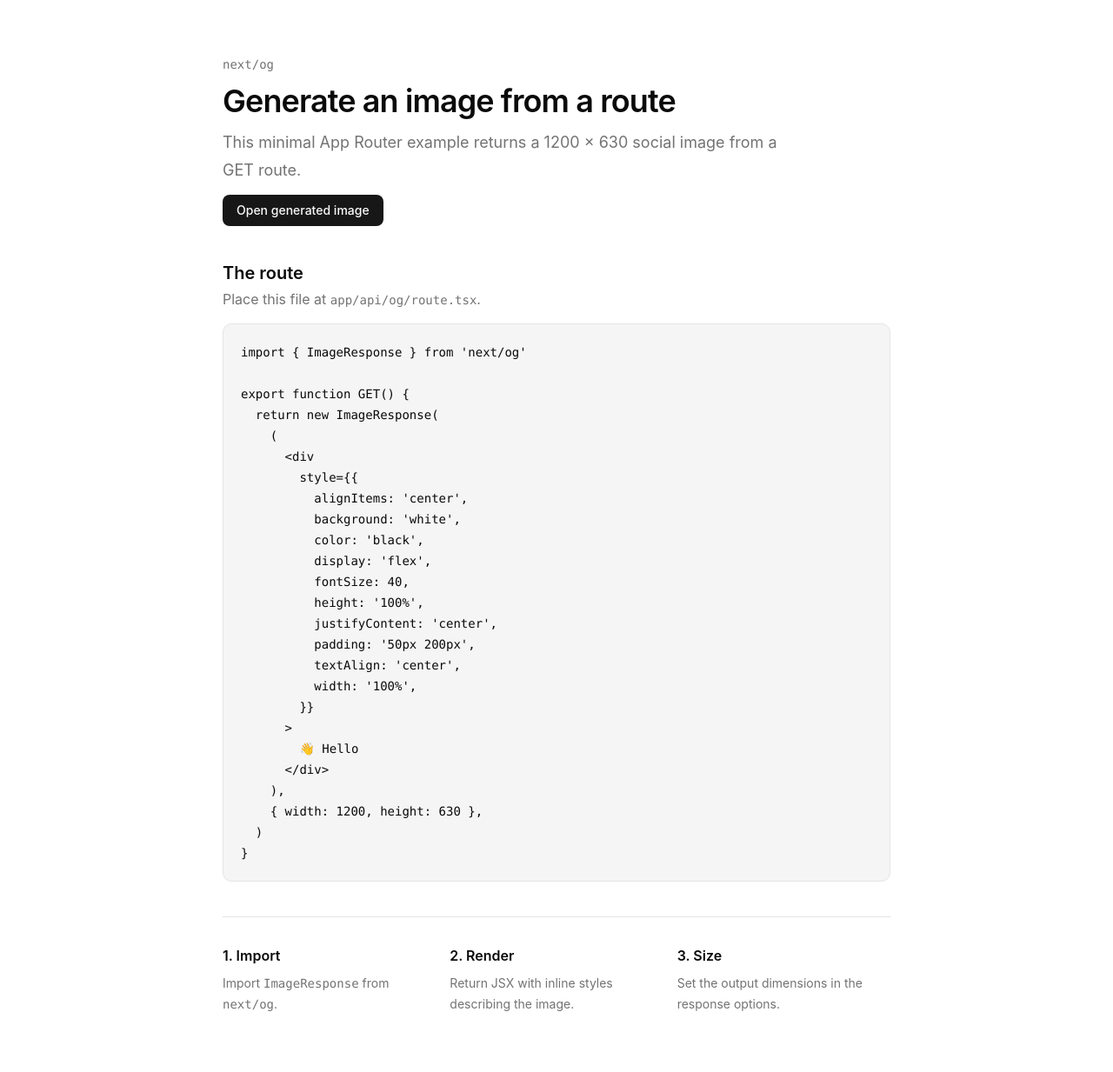
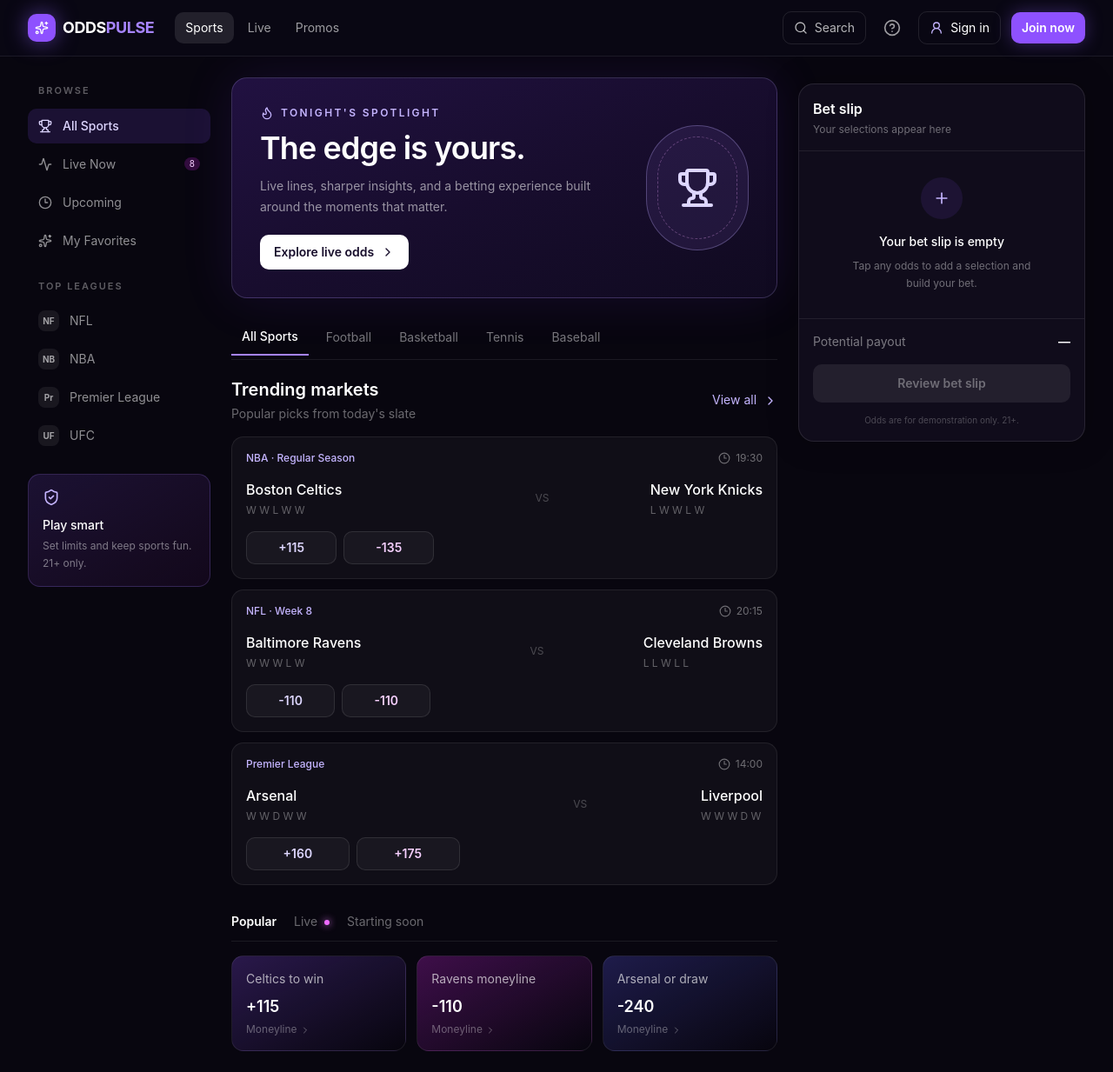
Before and after one commit to nimarahimloo/nexus-bet, a Next.js app: page / in a window 1280 px wide. Shown: the whole page at 87% size. Built offline with nearby package versions, Linux system fonts and the light colour scheme.

Commit message:
feat: switch to dark theme and rebrand app layout
Updated global color scheme to dark mode. Changed app title and description to reflect new branding. Refactored page layout for OddsPulse.

V0-Chat-Id: smUS9mYjmAG

```diff
--- a/app/globals.css
+++ b/app/globals.css
@@ -46,9 +46,9 @@
 }
 
 :root {
-  color-scheme: light;
-  --background: oklch(1 0 0);
-  --foreground: oklch(0.145 0 0);
+  color-scheme: dark;
+  --background: oklch(0.11 0.025 292);
+  --foreground: oklch(0.98 0.01 285);
   --card: oklch(1 0 0);
   --card-foreground: oklch(0.145 0 0);
   --popover: oklch(1 0 0);
--- a/app/layout.tsx
+++ b/app/layout.tsx
@@ -3,8 +3,8 @@ import type { Metadata, Viewport } from 'next'
 import './globals.css'
 
 export const metadata: Metadata = {
-  title: 'next/og Minimal Example',
-  description: 'A minimal Next.js ImageResponse example.',
+  title: 'OddsPulse — Live sports, sharper picks',
+  description: 'A focused sportsbook experience for exploring live markets and upcoming games.',
   generator: 'v0.app',
   icons: {
     icon: [
--- a/app/page.tsx
+++ b/app/page.tsx
@@ -1,74 +1,84 @@
-const routeCode = `import { ImageResponse } from 'next/og'
+'use client'
 
-export function GET() {
-  return new ImageResponse(
-    (
-      <div
-        style={{
-          alignItems: 'center',
-          background: 'white',
-          color: 'black',
-          display: 'flex',
-          fontSize: 40,
-          height: '100%',
-          justifyContent: 'center',
-          padding: '50px 200px',
-          textAlign: 'center',
-          width: '100%',
-        }}
-      >
-        👋 Hello
-      </div>
-    ),
-    { width: 1200, height: 630 },
-  )
-}`
+import { useState } from 'react'
+import {
+  Activity,
+  ChevronRight,
+  CircleHelp,
+  Clock3,
+  Flame,
+  Menu,
+  Plus,
+  Search,
+  ShieldCheck,
+  Sparkles,
+  Trophy,
+  UserRound,
+  X,
+} from 'lucide-react'
+
+const leagues = ['All Sports', 'Football', 'Basketball', 'Tennis', 'Baseball']
+
+const games = [
+  { league: 'NBA · Regular Season', time: '19:30', home: 'Boston Celtics', away: 'New York Knicks', homeForm: 'W W L W W', awayForm: 'L W W L W', homeOdds: '+115', awayOdds: '-135' },
+  { league: 'NFL · Week 8', time: '20:15', home: 'Baltimore Ravens', away: 'Cleveland Browns', homeForm: 'W W W L W', awayForm: 'L L W L L', homeOdds: '-110', awayOdds: '-110' },
+  { league: 'Premier League', time: '14:00', home: 'Arsenal', away: 'Liverpool', homeForm: 'W W D W W', awayForm: 'W W W D W', homeOdds: '+160', awayOdds: '+175' },
+]
+
+const quickPicks = [
+  { label: 'Celtics to win', odds: '+115', color: 'from-violet-500/25' },
+  { label: 'Ravens moneyline', odds: '-110', color: 'from-fuchsia-500/25' },
+  { label: 'Arsenal or draw', odds: '-240', color: 'from-indigo-500/25' },
+]
 
 export default function Page() {
+  const [activeLeague, setActiveLeague] = useState('All Sports')
+  const [slipOpen, setSlipOpen] = useState(true)
+  const [activeTab, setActiveTab] = useState('Popular')
+
   return (
-    <main className="min-h-screen bg-background px-6 py-16 text-foreground sm:px-10">
-      <div className="mx-auto flex max-w-3xl flex-col gap-10">
-        <header className="flex flex-col gap-3">
-          <p className="font-mono text-sm text-muted-foreground">next/og</p>
-          <h1 className="text-4xl font-semibold tracking-tight">Generate an image from a route</h1>
-          <p className="max-w-2xl text-lg leading-8 text-muted-foreground">
-            This minimal App Router example returns a 1200 × 630 social image from a GET route.
-          </p>
-          <a
-            className="w-fit rounded-md bg-primary px-4 py-2 text-sm font-medium text-primary-foreground transition-opacity hover:opacity-90"
-            href="/api/og"
-            target="_blank"
-            rel="noreferrer"
-          >
-            Open generated image
-          </a>
-        </header>
+    <main className="min-h-screen bg-[#08060f] text-white selection:bg-violet-500/40">
+      <header className="sticky top-0 z-20 border-b border-white/[0.08] bg-[#0b0815]/90 backdrop-blur-xl">
+        <div className="mx-auto flex h-16 max-w-[1440px] items-center gap-6 px-4 sm:px-8">
+          <button className="rounded-lg p-2 text-white/60 hover:bg-white/10 hover:text-white lg:hidden" aria-label="Open navigation"><Menu /></button>
+          <a href="#" className="flex items-center gap-2 text-lg font-bold tracking-tight"><span className="grid size-8 place-items-center rounded-lg bg-violet-500 shadow-[0_0_24px_rgba(139,92,246,.55)]"><Sparkles className="size-4" /></span><span>ODDS<span className="text-violet-400">PULSE</span></span></a>
+          <nav className="hidden items-center gap-1 text-sm text-white/60 lg:flex" aria-label="Main navigation">
+            {['Sports', 'Live', 'Promos'].map((item) => <a key={item} href={`#${item.toLowerCase()}`} className={`rounded-lg px-3 py-2 hover:bg-white/10 hover:text-white ${item === 'Sports' ? 'bg-white/10 text-white' : ''}`}>{item}</a>)}
+          </nav>
+          <div className="ml-auto flex items-center gap-2 sm:gap-3">
+            <button className="hidden items-center gap-2 rounded-lg border border-white/10 px-3 py-2 text-sm text-white/70 hover:border-white/20 hover:text-white sm:flex"><Search className="size-4" /> Search</button>
+            <button className="rounded-lg p-2 text-white/60 hover:bg-white/10 hover:text-white" aria-label="Help"><CircleHelp className="size-5" /></button>
+            <button className="flex items-center gap-2 rounded-lg border border-white/10 px-3 py-2 text-sm hover:bg-white/10"><UserRound className="size-4 text-violet-300" /><span className="hidden sm:inline">Sign in</span></button>
+            <button className="rounded-lg bg-violet-500 px-3 py-2 text-sm font-semibold shadow-[0_0_20px_rgba(139,92,246,.35)] hover:bg-violet-400">Join now</button>
+          </div>
+        </div>
+      </header>
 
-        <section className="flex flex-col gap-4" aria-labelledby="code-heading">
-          <div className="flex flex-col gap-1">
-            <h2 id="code-heading" className="text-xl font-semibold">The route</h2>
-            <p className="text-muted-foreground">
-              Place this file at <code className="font-mono text-sm">app/api/og/route.tsx</code>.
-            </p>
+      <div className="mx-auto grid max-w-[1440px] grid-cols-1 gap-6 px-4 py-6 sm:px-8 lg:grid-cols-[210px_minmax(0,1fr)_330px]">
+        <aside className="hidden lg:block">
+          <div className="sticky top-24 flex flex-col gap-6">
+            <div><p className="mb-3 px-3 text-[11px] font-semibold uppercase tracking-[0.18em] text-white/35">Browse</p><div className="flex flex-col gap-1">{['All Sports', 'Live Now', 'Upcoming', 'My Favorites'].map((item, index) => <button key={item} className={`flex items-center justify-between rounded-lg px-3 py-2.5 text-left text-sm ${index === 0 ? 'bg-violet-500/15 font-medium text-violet-200' : 'text-white/55 hover:bg-white/[0.06] hover:text-white'}`}><span className="flex items-center gap-3">{index === 0 ? <Trophy className="size-4" /> : index === 1 ? <Activity className="size-4" /> : index === 2 ? <Clock3 className="size-4" /> : <Sparkles className="size-4" />}{item}</span>{index === 1 && <span className="rounded-full bg-fuchsia-500/20 px-1.5 text-[10px] text-fuchsia-200">8</span>}</button>)}</div></div>
+            <div><p className="mb-3 px-3 text-[11px] font-semibold uppercase tracking-[0.18em] text-white/35">Top leagues</p><div className="flex flex-col gap-1">{['NFL', 'NBA', 'Premier League', 'UFC'].map((item) => <button key={item} className="flex items-center gap-3 rounded-lg px-3 py-2 text-left text-sm text-white/55 hover:bg-white/[0.06] hover:text-white"><span className="grid size-6 place-items-center rounded-md bg-white/[0.07] text-[10px] font-bold text-white/60">{item.slice(0, 2)}</span>{item}</button>)}</div></div>
+            <div className="rounded-xl border border-violet-400/20 bg-gradient-to-br from-violet-500/15 to-fuchsia-500/5 p-4"><ShieldCheck className="mb-3 size-5 text-violet-300" /><p className="text-sm font-medium">Play smart</p><p className="mt-1 text-xs leading-5 text-white/45">Set limits and keep sports fun. 21+ only.</p></div>
           </div>
-          <pre className="overflow-x-auto rounded-lg border bg-muted p-5 text-sm leading-6"><code>{routeCode}</code></pre>
+        </aside>
+
+        <section className="min-w-0">
+          <div className="mb-6 overflow-hidden rounded-2xl border border-violet-300/20 bg-gradient-to-br from-[#211141] via-[#180d2e] to-[#100a20] p-6 shadow-[0_0_60px_rgba(124,58,237,.12)] sm:p-8">
+            <div className="flex flex-col gap-6 sm:flex-row sm:items-center sm:justify-between"><div><p className="mb-3 flex items-center gap-2 text-xs font-semibold uppercase tracking-[0.2em] text-violet-300"><Flame className="size-4" /> Tonight&apos;s spotlight</p><h1 className="max-w-xl text-3xl font-semibold tracking-tight sm:text-4xl">The edge is yours.</h1><p className="mt-3 max-w-lg text-sm leading-6 text-white/55">Live lines, sharper insights, and a betting experience built around the moments that matter.</p><button className="mt-5 inline-flex items-center gap-2 rounded-lg bg-white px-4 py-2.5 text-sm font-semibold text-[#170d2b] hover:bg-violet-100">Explore live odds <ChevronRight className="size-4" /></button></div><div className="relative mx-auto grid size-36 place-items-center rounded-full border border-violet-300/30 bg-violet-400/10 sm:mx-0"><div className="absolute inset-3 rounded-full border border-dashed border-fuchsia-300/30" /><Trophy className="size-12 text-violet-200" /></div></div>
+          </div>
+
+          <div className="mb-5 flex items-center gap-2 overflow-x-auto border-b border-white/[0.08] pb-1">{leagues.map((league) => <button key={league} onClick={() => setActiveLeague(league)} className={`whitespace-nowrap rounded-t-lg px-3 py-2.5 text-sm transition ${activeLeague === league ? 'border-b-2 border-violet-400 font-medium text-white' : 'text-white/45 hover:text-white'}`}>{league}</button>)}</div>
+          <div className="mb-4 flex items-center justify-between"><div><h2 className="text-xl font-semibold">Trending markets</h2><p className="mt-1 text-sm text-white/40">Popular picks from today&apos;s slate</p></div><button className="text-sm text-violet-300 hover:text-violet-200">View all <ChevronRight className="ml-1 inline size-4" /></button></div>
+          <div className="flex flex-col gap-3">{games.map((game) => <article key={game.home} className="rounded-xl border border-white/[0.08] bg-white/[0.035] p-4 transition hover:border-violet-400/30 hover:bg-white/[0.055]"><div className="mb-4 flex items-center justify-between text-xs"><span className="font-medium text-violet-300">{game.league}</span><span className="flex items-center gap-1.5 text-white/40"><Clock3 className="size-3.5" /> {game.time}</span></div><div className="grid grid-cols-[1fr_auto] gap-4 sm:grid-cols-[1fr_1fr_auto] sm:items-center"><div><p className="font-medium">{game.home}</p><p className="mt-1 text-xs text-white/35">{game.homeForm}</p></div><div className="hidden text-center text-xs text-white/25 sm:block">VS</div><div><p className="font-medium">{game.away}</p><p className="mt-1 text-xs text-white/35">{game.awayForm}</p></div><div className="col-span-2 flex gap-2 sm:col-span-1"><button className="flex-1 rounded-lg border border-white/10 bg-white/[0.04] px-3 py-2 text-sm font-semibold text-violet-200 hover:border-violet-400/50 hover:bg-violet-500/15">{game.homeOdds}</button><button className="flex-1 rounded-lg border border-white/10 bg-white/[0.04] px-3 py-2 text-sm font-semibold text-fuchsia-200 hover:border-fuchsia-400/50 hover:bg-fuchsia-500/15">{game.awayOdds}</button></div></div></article>)}</div>
+
+          <div className="mt-8 flex items-center gap-5 border-b border-white/[0.08] pb-3">{['Popular', 'Live', 'Starting soon'].map((tab) => <button key={tab} onClick={() => setActiveTab(tab)} className={`text-sm ${activeTab === tab ? 'font-semibold text-white' : 'text-white/40 hover:text-white'}`}>{tab}{tab === 'Live' && <span className="ml-2 inline-block size-1.5 rounded-full bg-fuchsia-400 align-middle shadow-[0_0_8px_#e879f9]" />}</button>)}</div>
+          <div className="mt-4 grid gap-3 sm:grid-cols-3">{quickPicks.map((pick) => <button key={pick.label} className={`rounded-xl border border-white/[0.08] bg-gradient-to-br ${pick.color} to-transparent p-4 text-left hover:border-violet-400/30`}><p className="text-sm text-white/65">{pick.label}</p><p className="mt-2 text-lg font-semibold">{pick.odds}</p><p className="mt-1 text-xs text-white/35">Moneyline <ChevronRight className="inline size-3" /></p></button>)}</div>
         </section>
 
-        <section className="grid gap-4 border-t pt-8 sm:grid-cols-3" aria-label="How it works">
-          <div className="flex flex-col gap-2">
-            <h2 className="font-semibold">1. Import</h2>
-            <p className="text-sm leading-6 text-muted-foreground">Import <code className="font-mono">ImageResponse</code> from <code className="font-mono">next/og</code>.</p>
-          </div>
-          <div className="flex flex-col gap-2">
-            <h2 className="font-semibold">2. Render</h2>
-            <p className="text-sm leading-6 text-muted-foreground">Return JSX with inline styles describing the image.</p>
-          </div>
-          <div className="flex flex-col gap-2">
-            <h2 className="font-semibold">3. Size</h2>
-            <p className="text-sm leading-6 text-muted-foreground">Set the output dimensions in the response options.</p>
-          </div>
-        </section>
+        <aside className={`${slipOpen ? 'block' : 'hidden'} lg:block`}><div className="sticky top-24 rounded-2xl border border-white/[0.1] bg-[#100c1b] shadow-[0_0_35px_rgba(0,0,0,.25)]"><div className="flex items-center justify-between border-b border-white/[0.08] p-4"><div><h2 className="font-semibold">Bet slip</h2><p className="mt-1 text-xs text-white/40">Your selections appear here</p></div><button onClick={() => setSlipOpen(false)} className="rounded-md p-1 text-white/40 hover:bg-white/10 hover:text-white lg:hidden" aria-label="Close bet slip"><X className="size-4" /></button></div><div className="flex min-h-48 flex-col items-center justify-center p-6 text-center"><div className="mb-4 grid size-12 place-items-center rounded-full bg-violet-500/10 text-violet-300"><Plus className="size-5" /></div><p className="text-sm font-medium">Your bet slip is empty</p><p className="mt-2 max-w-[220px] text-xs leading-5 text-white/40">Tap any odds to add a selection and build your bet.</p></div><div className="border-t border-white/[0.08] p-4"><div className="mb-4 flex items-center justify-between text-sm"><span className="text-white/45">Potential payout</span><span className="font-semibold">—</span></div><button className="w-full rounded-lg bg-white/[0.08] py-3 text-sm font-semibold text-white/35" disabled>Review bet slip</button><p className="mt-3 text-center text-[10px] leading-4 text-white/25">Odds are for demonstration only. 21+.</p></div></div></aside>
       </div>
+      {!slipOpen && <button onClick={() => setSlipOpen(true)} className="fixed bottom-5 right-5 flex items-center gap-2 rounded-full bg-violet-500 px-4 py-3 text-sm font-semibold shadow-[0_0_24px_rgba(139,92,246,.5)] lg:hidden"><Plus className="size-4" /> Bet slip</button>}
     </main>
   )
 }
```
